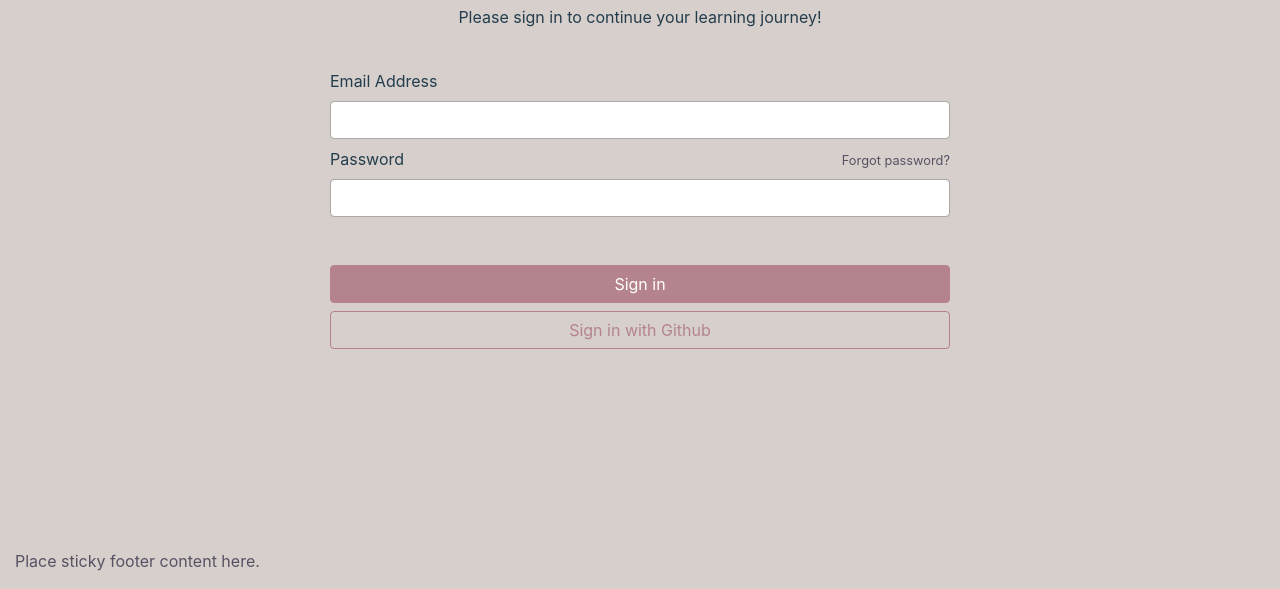
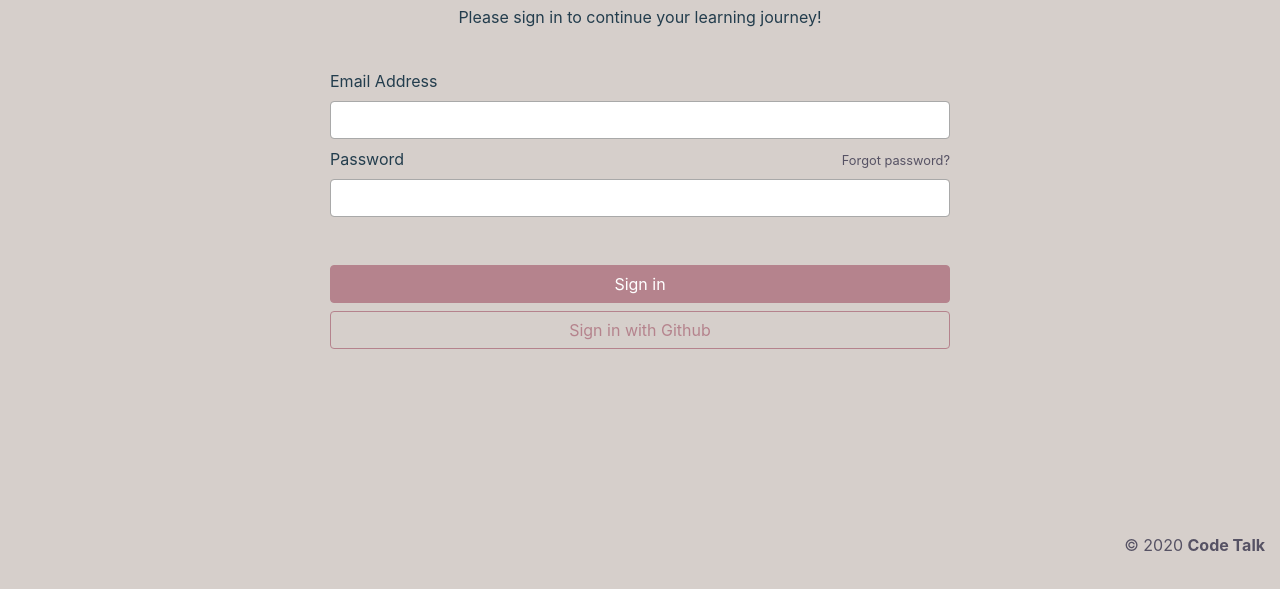
Before and after one commit to meg-gutshall/code-talk-requests-frontend, a website built with webpack: page template.html in a window 1280 px wide. Shown: the part 211-800 px from the top of the page. Built offline with nearby package versions, Linux system fonts and the light colour scheme.

Commit message:
Format navbar and footer

```diff
--- a/template.html
+++ b/template.html
@@ -4,9 +4,9 @@
 </head>
 <body class="d-flex flex-column h-100">
   <!-- Begin navbar -->
-  <nav class="navbar navbar-light bg-light" id="navbar">
+  <nav class="navbar navbar-light bg-light justify-content-end" id="navbar">
     <!-- Navbar branding logo -->
-    <a class="navbar-brand" href="#">Code Talk</a>
+    <a class="navbar-brand flex-grow-1" href="#">Code Talk</a>
   </nav>
   <!-- End navbar -->
 
@@ -21,7 +21,7 @@
   <!-- Begin footer -->
   <footer class="footer mt-auto py-3">
     <div class="container-fluid sticky-footer">
-      <span class="text-muted sticky-footer" id="footer-body">Place sticky footer content here.</span>
+      <p class="text-muted sticky-footer text-right" id="footer-body">&copy; 2020 <strong>Code Talk</strong></p>
     </div>
   </footer>
   <!-- End footer -->
```
